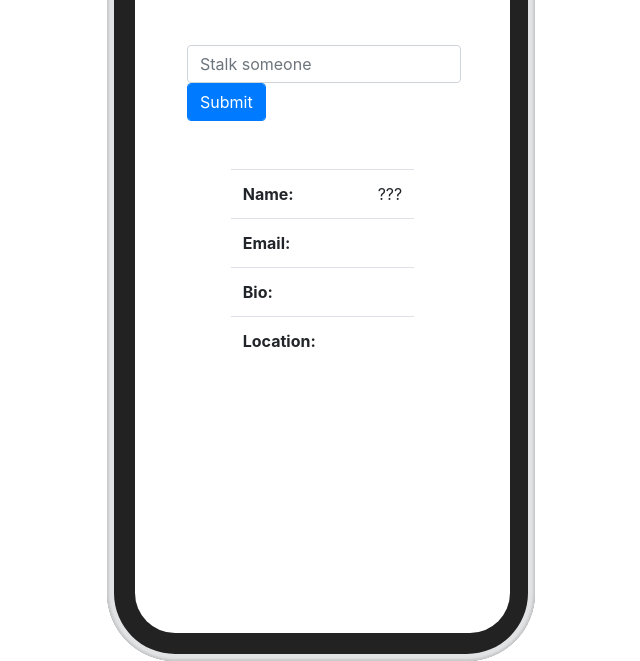
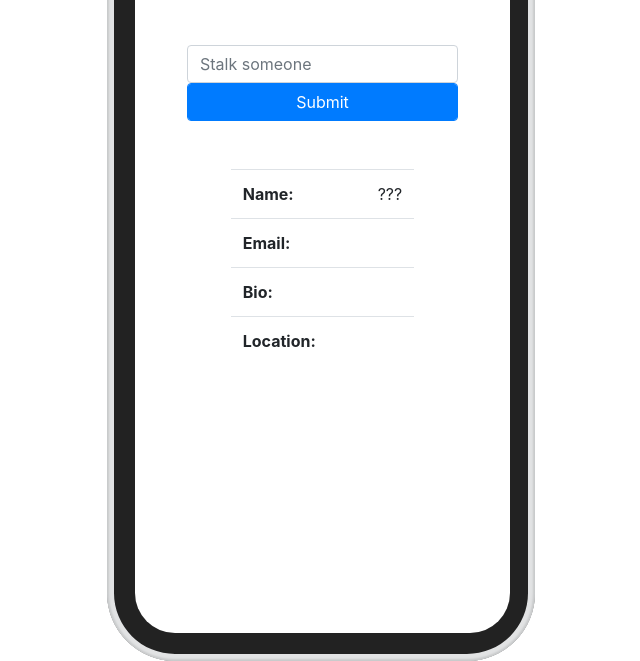
Before and after one commit to yannklein/http-ajax-livecode-1190, a plain HTML site: page index.html in a window 1280 px wide. Shown: the part 207-868 px from the top of the page, without its empty margins (319-959 px from the left). Drawn offline with nearby package versions, Linux system fonts and the light colour scheme.

Commit message:
livecode done

```diff
--- a/index.html
+++ b/index.html
@@ -18,8 +18,8 @@
 
 
         <form class="form-inline m-5" id="clearbitForm">
-          <input class="form-control ml-auto" type="text" placeholder="Stalk someone" id="clearbitEmail">
-          <input class="form-control mr-auto btn btn-primary" type="submit" id="clearbitSubmit">
+          <input class="form-control ml-auto w-100" type="text" placeholder="Stalk someone" id="clearbitEmail">
+          <input class="form-control mr-auto btn btn-primary btn-block " type="submit" id="clearbitSubmit">
         </form>
 
         <table class="table mt-4">
```
